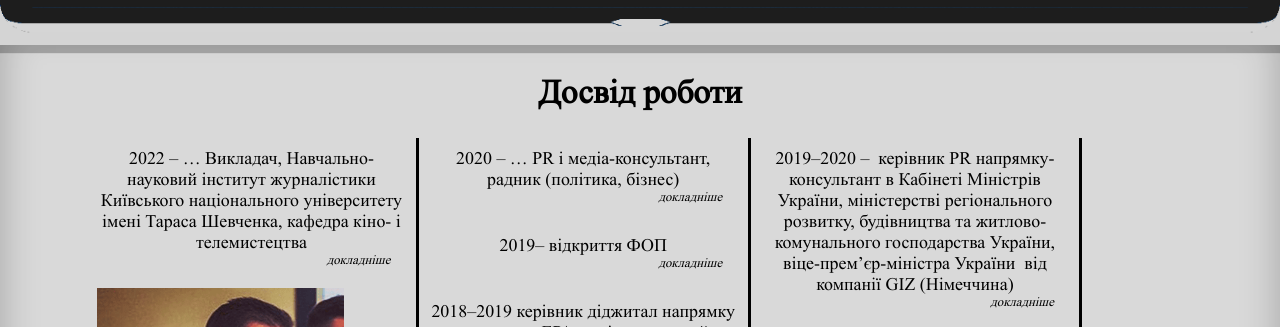
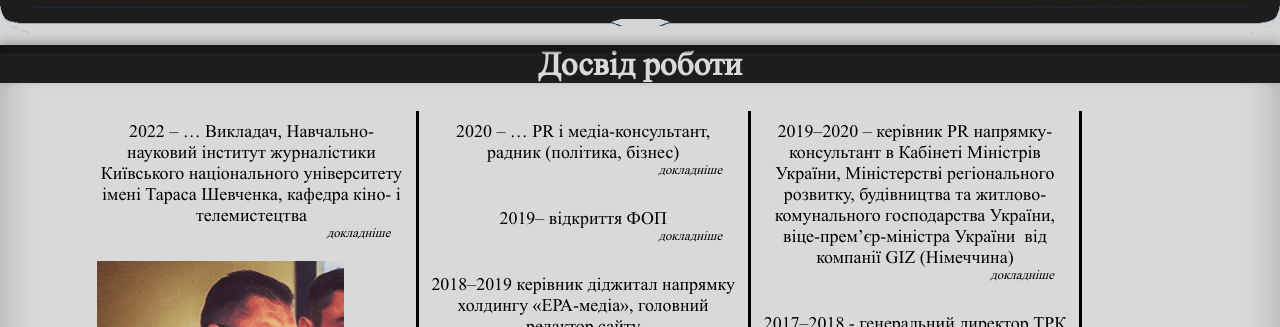
Before and after one commit to Dmytro-Telenkov/Dmytro-Telenkov.github.io, a plain HTML site: page index.html in a window 1280 px wide. Shown: the part 595-922 px from the top of the page. Drawn offline with Linux system fonts and the light colour scheme.

Commit message:
Update index.html

```diff
--- a/index.html
+++ b/index.html
@@ -61,8 +61,8 @@
 	</div>
 </header>
 <section class="projects_block">
+	<h2 class="black">Досвід роботи</h2>
 	<div class="wrap">
-		<h2>Досвід роботи</h2>
 		<div class="projects">
 			<div class="projects_inv">
 				<div class="teazer">
@@ -101,7 +101,7 @@
 			</div>
 			<div class="projects_inv">
 				<div class="teazer">
-					2019–2020 –  керівник PR напрямку-консультант в Кабінеті Міністрів України, міністерстві регіонального розвитку, будівництва та житлово-комунального господарства України, віце-прем’єр-міністра України  від компанії GIZ (Німеччина)
+					2019–2020 – керівник PR напрямку-консультант в Кабінеті Міністрів України, Міністерстві регіонального розвитку, будівництва та житлово-комунального господарства України, віце-прем’єр-міністра України  від компанії GIZ (Німеччина)
 					<a href="#" class="show_modal">докладніше</a>
 				</div>
 				<div class="projects_content modal">
```
